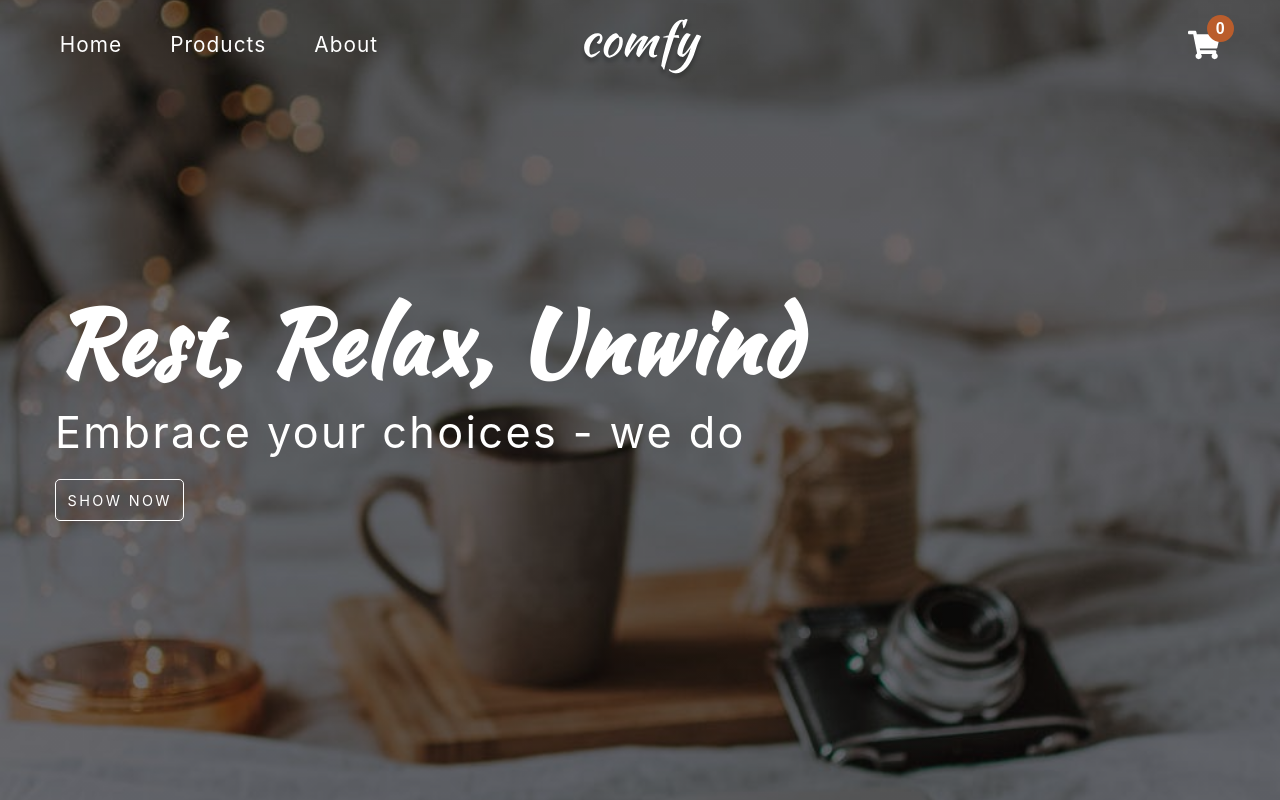
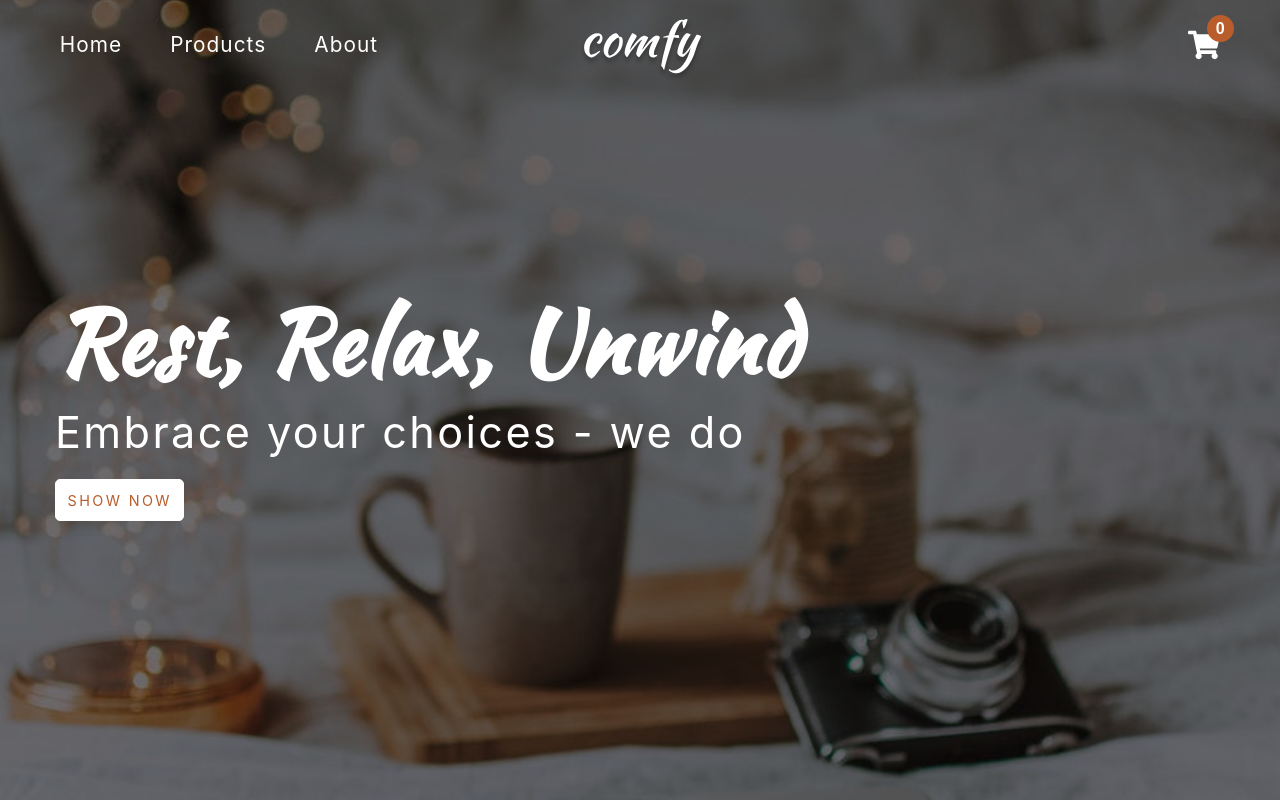
Before and after one commit to handikaharianto/comfy-store, a React (Create React App) app: page / in a window 1280 px wide. In both pictures the pointer is over the link "SHOW NOW". Shown: the top 800 px of the page. Built offline with nearby package versions, Linux system fonts and the light colour scheme; no server answers.

Commit message:
Add hover effect to navbar and hero links

```diff
--- a/src/components/Hero/_hero.scss
+++ b/src/components/Hero/_hero.scss
@@ -42,6 +42,12 @@
     margin-top: 1.5em;
     color: $white;
     font-size: 0.9rem;
+    transition: all 0.3s linear;
+
+    &:hover {
+      background-color: $white;
+      color: $brown;
+    }
   }
 
   @include respond-to('medium') {
--- a/src/components/shared/Navbar/_navbar.scss
+++ b/src/components/shared/Navbar/_navbar.scss
@@ -45,6 +45,11 @@
       color: $white;
       font-size: 1.3rem;
       letter-spacing: 0.05em;
+      transition: all 0.3s linear;
+
+      &:hover {
+        color: $brown;
+      }
     }
 
     &--dark {
```
